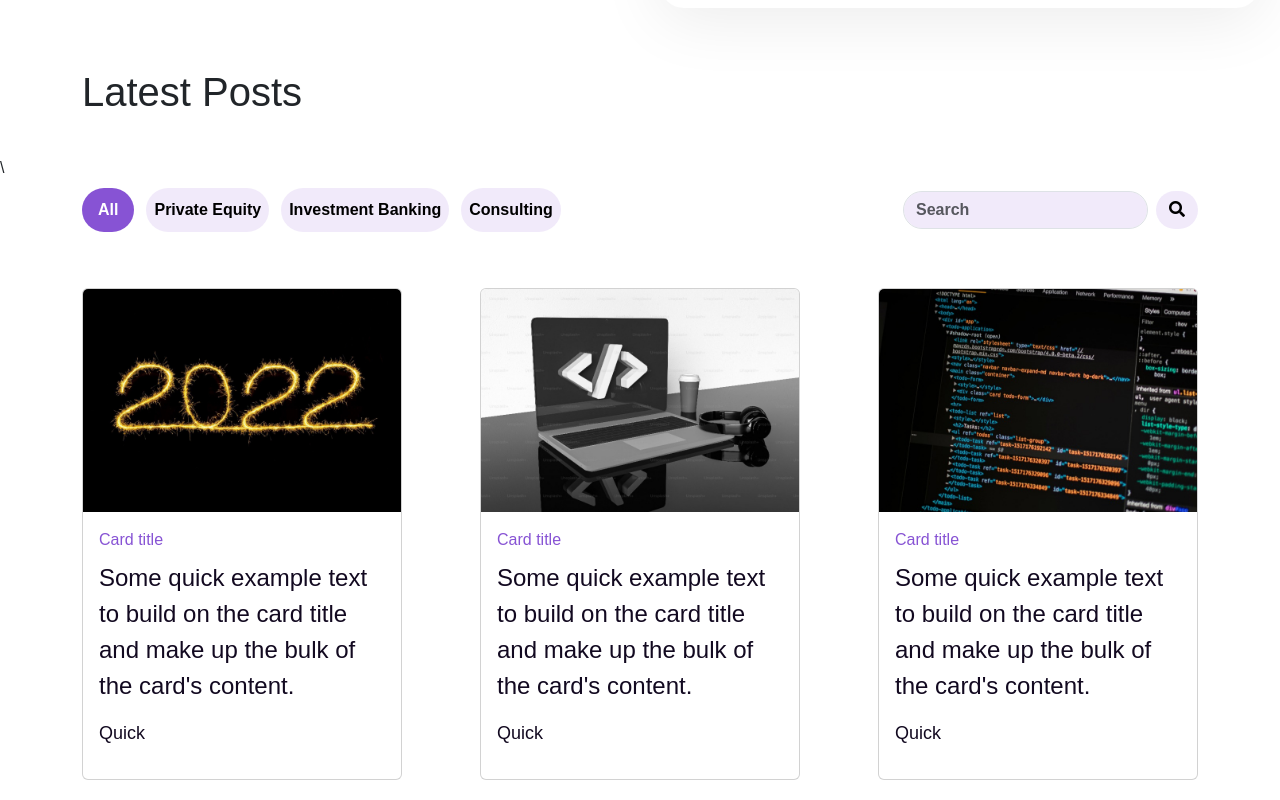
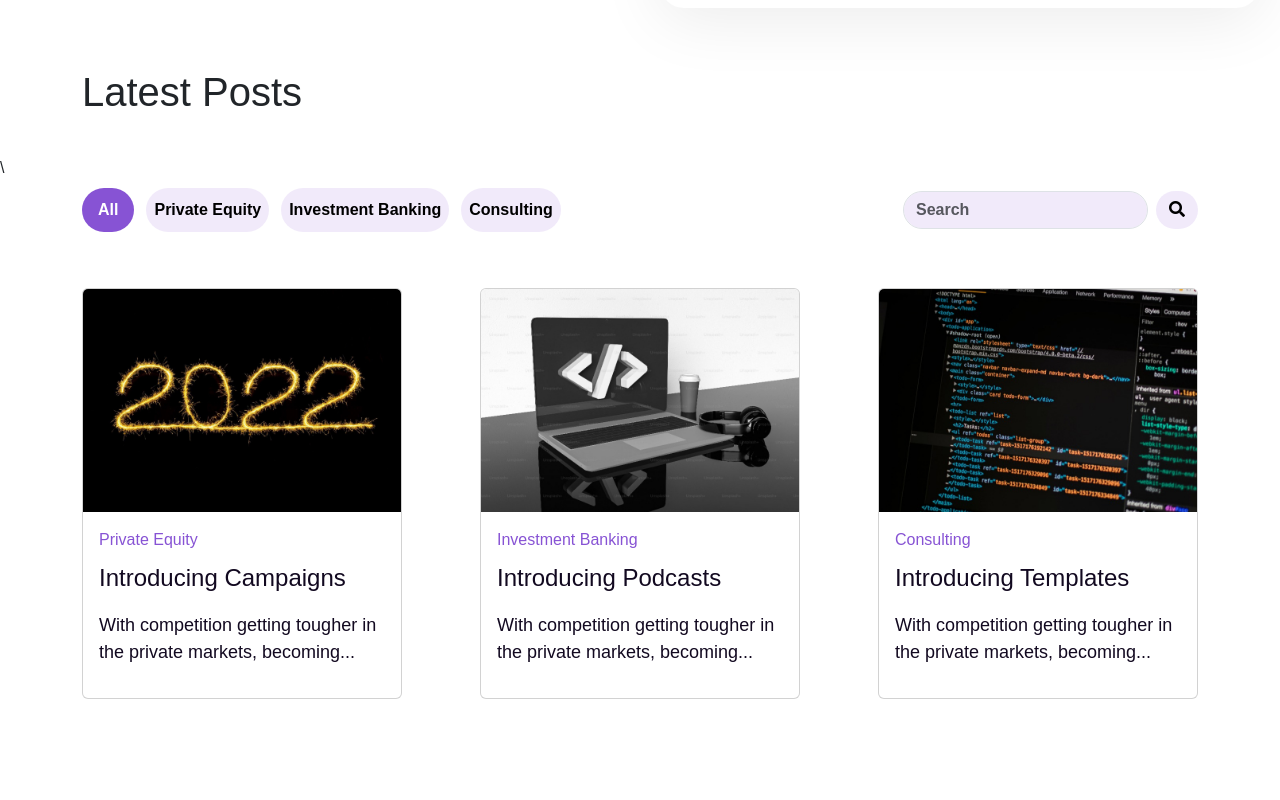
Before and after one commit to Anshuman1609/assignment, a React (Create React App) app: page / in a window 1280 px wide. Shown: the part 856-1656 px from the top of the page. After the commit the page ends 1575 px from the top, so only its background shows below. Built offline with nearby package versions, Linux system fonts and the light colour scheme; a web font is replaced by a local one.

Commit message:
allblog.js

```diff
--- /dev/null
+++ b/src/components/Allblog.js
@@ -0,0 +1,42 @@
+import React from 'react';
+import '../styles/Blogs.css';
+import img2022 from '../imges/2022.jpg';
+import coding from '../imges/coding.jpg';
+import frag from '../imges/frag.jpg';
+
+const Allblog = () => {
+    return (
+        <>
+            <div className='container my-5'>
+                <div className="cards">
+                    <div className="card my-card" style={{ width: '20rem', marginBottom: '20px' }}>
+                        <img src={img2022} className="card-img-top" alt="..." />
+                        <div className="card-body">
+                            <p className="card-title">Private Equity</p>
+                            <p className="card-text">Introducing Campaigns</p>
+                            <p className="description-more"> With competition getting tougher in the private markets, becoming... </p>
+                        </div>
+                    </div>
+                    <div className="card" style={{ width: '20rem', marginBottom: '20px' }}>
+                        <img src={frag} className="card-img-top" alt="..." />
+                        <div className="card-body">
+                            <p className="card-title">Investment Banking</p>
+                            <p className="card-text">Introducing Podcasts</p>
+                            <p className="description-more"> With competition getting tougher in the private markets, becoming... </p>
+                        </div>
+                    </div>
+                    <div className="card" style={{ width: '20rem', marginBottom: '20px' }}>
+                        <img src={coding} className="card-img-top" alt="..." />
+                        <div className="card-body">
+                            <p className="card-title">Consulting</p>
+                            <p className="card-text">Introducing Templates</p>
+                            <p className="description-more"> With competition getting tougher in the private markets, becoming... </p>
+                        </div>
+                    </div>
+                </div>
+            </div>
+        </>
+    )
+}
+
+export default Allblog
--- a/src/components/Blogs.js
+++ b/src/components/Blogs.js
@@ -1,43 +1,14 @@
 import React from 'react';
 import '../styles/Blogs.css'
 import Blognavbar from './Blognavbar';
-import img2022 from '../imges/2022.jpg';
-import coding from '../imges/coding.jpg';
-import frag from '../imges/frag.jpg';
+import Allblog from './Allblog';
 
 const Blogs = () => {
   return (
     <>
       <h1 className='container' style={{ marginTop: '40px', marginBottom: '40px' }}>Latest Posts</h1>\
       <Blognavbar />
-      <div className='container my-5'>
-        <div className="cards">
-          <div className="card my-card" style={{width: '20rem', marginBottom: '20px' }}>
-            <img src={img2022} className="card-img-top" alt="..." />
-            <div className="card-body">
-              <p className="card-title">Card title</p>
-              <p className="card-text">Some quick example text to build on the card title and make up the bulk of the card's content.</p>
-              <p className="description-more"> Quick </p>
-            </div>
-          </div>
-          <div className="card" style={{width: '20rem', marginBottom: '20px' }}>
-            <img src={frag} className="card-img-top" alt="..." />
-            <div className="card-body">
-              <p className="card-title">Card title</p>
-              <p className="card-text">Some quick example text to build on the card title and make up the bulk of the card's content.</p>
-              <p className="description-more"> Quick </p>
-            </div>
-          </div>
-          <div className="card" style={{width: '20rem', marginBottom: '20px' }}>
-            <img src={coding} className="card-img-top" alt="..." />
-            <div className="card-body">
-              <p className="card-title">Card title</p>
-              <p className="card-text">Some quick example text to build on the card title and make up the bulk of the card's content.</p>
-              <p className="description-more"> Quick </p>
-            </div>
-          </div>
-        </div>
-      </div>
+      <Allblog />
     </>
   )
 }
```
